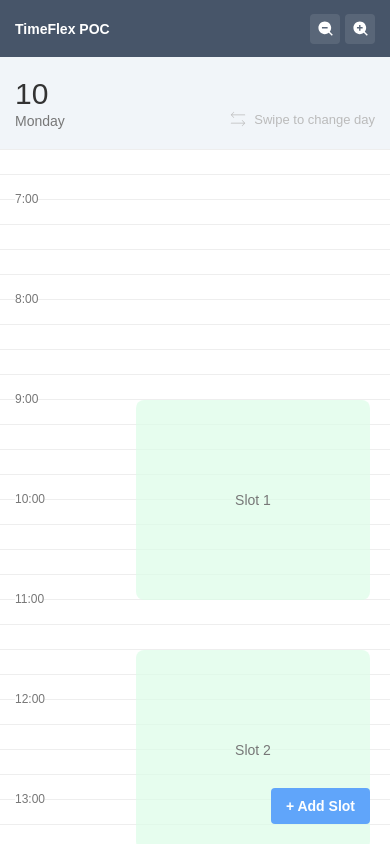
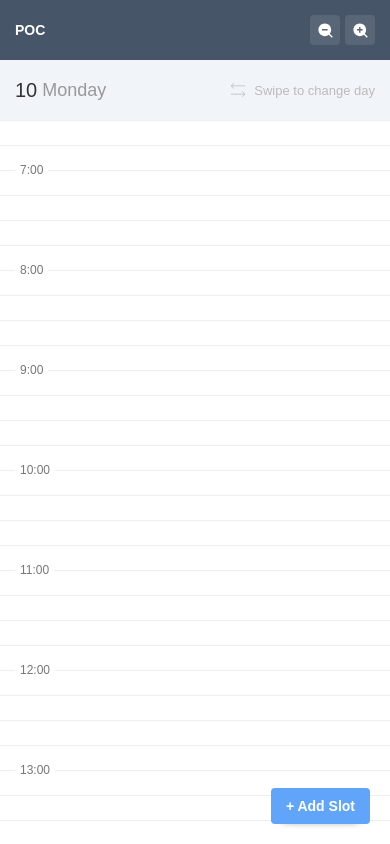
Before and after one commit to fraserboag/timeflex-poc, a React (Vite) app: page / in a window 390 px wide. Built offline with nearby package versions, Linux system fonts and the light colour scheme.

Commit message:
various small quality of life and style tweaks

```diff
--- a/index.html
+++ b/index.html
@@ -6,7 +6,7 @@
       name="viewport"
       content="width=device-width, initial-scale=1.0, maximum-scale=1.0, user-scalable=no"
     />
-    <title>TimeFlex POC</title>
+    <title>Proof of Concept</title>
   </head>
   <body>
     <div id="root"></div>
--- a/src/components/Calendar.jsx
+++ b/src/components/Calendar.jsx
@@ -21,14 +21,16 @@ const days = [
   { num: 16, label: "Sunday" },
 ];
 
+const fakeApiResponse = [
+  { id: 1, startInterval: "1110", numSlots: 8, label: "Slot 1" },
+  { id: 2, startInterval: "1120", numSlots: 8, label: "Slot 2" },
+  { id: 3, startInterval: "1410", numSlots: 31, label: "Slot 3" },
+];
+
 const intervalsPerDay = 48;
 
 function Calendar() {
-  const [slots, setSlots] = useState([
-    { id: 1, startInterval: "1010", numSlots: 8, label: "Slot 1" },
-    { id: 2, startInterval: "1020", numSlots: 8, label: "Slot 2" },
-    { id: 3, startInterval: "1410", numSlots: 31, label: "Slot 3" },
-  ]);
+  const [slots, setSlots] = useState(fakeApiResponse);
   const [selectedSlot, setSelectedSlot] = useState();
 
   const sensors = useSensors(
@@ -52,6 +54,10 @@ function Calendar() {
         label: `Slot ${newSlotId}`,
       },
     ]);
+    setSelectedSlot(newSlotId);
+    document.querySelectorAll(".day-timeline").forEach((el) => {
+      el.scrollTop = 0;
+    });
   };
 
   const deleteSlot = (slotId) => {
@@ -162,7 +168,7 @@ function Calendar() {
         <DragOverlay
           zIndex={999}
           dropAnimation={null}
-          className="drag-preview"
+          className={`drag-preview ${resizing ? "hidden" : ""}`}
         />
         <div className={`calendar ${dragging ? "dragging" : ""}`}>
           {days.map((day, i) => (
@@ -176,6 +182,7 @@ function Calendar() {
               zoomLevel={zoomLevel}
               setSelectedSlot={setSelectedSlot}
               selectedSlot={selectedSlot}
+              resizing={resizing}
             ></Day>
           ))}
         </div>
--- a/src/components/Day.jsx
+++ b/src/components/Day.jsx
@@ -13,6 +13,7 @@ function Day({
   zoomLevel,
   setSelectedSlot,
   selectedSlot,
+  resizing,
 }) {
   return (
     <div className="day">
@@ -36,6 +37,7 @@ function Day({
             id={`${dateNumber}${i < 10 ? "0" : ""}${i}`}
             key={i}
             setSelectedSlot={setSelectedSlot}
+            resizing={resizing}
           >
             {slots.map(
               (slot) =>
@@ -58,7 +60,7 @@ function Day({
   );
 }
 
-function TimeInterval({ id, children }) {
+function TimeInterval({ id, children, resizing }) {
   const { isOver, setNodeRef } = useDroppable({
     id: id,
   });
@@ -66,8 +68,9 @@ function TimeInterval({ id, children }) {
   return (
     <div
       ref={setNodeRef}
-      style={isOver ? { background: "#f8fafc" } : undefined}
-      className="timeinterval"
+      className={`timeinterval ${
+        isOver && resizing?.handle !== "end" ? "startposition" : ""
+      } ${isOver && resizing?.handle === "end" ? "endposition" : ""}`}
       id={id}
     >
       {children}
--- a/src/components/Header.jsx
+++ b/src/components/Header.jsx
@@ -26,7 +26,7 @@ function Header({
 
   return (
     <header className="header">
-      <div className="logo">TimeFlex POC</div>
+      <div className="logo">POC</div>
       {selectedSlot ? (
         <div className="slot-controls">
           <button
--- a/src/components/TimeSlot.jsx
+++ b/src/components/TimeSlot.jsx
@@ -24,7 +24,7 @@ function TimeSlot({ id, numSlots, label, setSelectedSlot, selectedSlot }) {
       }
       onClick={() => setSelectedSlot(id)}
     >
-      <span className="timeslot-label">{label}</span>
+      {/* <span className="timeslot-label">{label}</span> */}
       <ResizeStart slotId={id} />
       <ResizeEnd slotId={id} />
     </div>
--- a/src/styles/Calendar.scss
+++ b/src/styles/Calendar.scss
@@ -10,7 +10,7 @@
   display: flex;
   flex-direction: row;
   border-top: 1px solid #ccc;
-  min-height: 200px;
+  min-height: 160px;
   position: relative;
   // touch-action: pan-x;
 
@@ -56,6 +56,26 @@
       position: relative;
       display: flex;
       align-items: center;
+
+      &.startposition:before{
+        content: "";
+        position: absolute;
+        top: 0;
+        left: 0;
+        width: 1px;
+        height: 100%;
+        background: #60a5fa;
+      }
+
+      &.endposition:before{
+        content: "";
+        position: absolute;
+        top: 0;
+        right: 0;
+        width: 1px;
+        height: 100%;
+        background: #60a5fa;
+      }
     }
 
     .hours-display {
@@ -70,11 +90,11 @@
         flex: 1;
         text-align: center;
         font-size: 12px;
-        color: #777;
+        color: #ccc;
 
         span {
           background: white;
-          padding: 5px;
+          padding: 5px 0;
         }
       }
     }
@@ -83,10 +103,6 @@
 
 .day:first-child {
   border-top: 0;
-}
-
-.day:not(:first-child) .day-timeline .hours-display {
-  display: none;
 }
 
 .create-slot {
@@ -100,19 +116,19 @@
   color: white;
   font-weight: bold;
   cursor: pointer;
-  transition: background 200ms;
   padding: 7px 10px;
-
-  &:hover {
-    background: #93c5fd;
-  }
 }
 
 .drag-preview {
   cursor: grabbing;
   box-shadow: 0 10px 28px -30px black;
-  border: 3px dashed #cbd5e1;
-  border-radius: 8px;
+  border: 1px dashed #cbd5e1;
+  background: rgba(0,0,0,0.02);
+  border-radius: 4px;
+
+  &.hidden{
+    opacity: 0;
+  }
 }
 
 @media (max-width: 700px) {
@@ -136,7 +152,10 @@
 
     .day-label {
       width: 100%;
-      padding: 20px 15px;
+      flex: 0 0 60px;
+      flex-direction: row;
+      align-items: center;
+      padding: 0 15px;
 
       .mobile-hint {
         display: flex;
@@ -156,11 +175,20 @@
     }
 
     .day-label-number {
-      margin-bottom: 2px;
+      margin-bottom: 0;
+      font-size: 20px;
+      margin-right: 5px;
+    }
+
+    .day-label-weekday{
+      font-size: 18px;
+      font-weight: lighter;
+      color: #999;
     }
 
     .day-timeline {
       flex-direction: column;
+      scroll-behavior: smooth;
 
       .timeinterval {
         height: auto;
@@ -169,6 +197,22 @@
         border-top: 1px solid #eee;
         align-items: initial;
         justify-content: center;
+
+        &.startposition:before{
+          top: 0;
+          left: 0;
+          height: 1px;
+          width: 100%;
+        }
+
+        &.endposition:before{
+          top: auto;
+          bottom: 0;
+          right: 0;
+          height: 1px;
+          width: 100%;
+        }
+
       }
 
       .hours-display {
@@ -181,9 +225,10 @@
         .time {
           display: flex;
           align-items: center;
+          color: #777;
 
           span {
-            padding: 5px 0;
+            padding: 0 5px;
           }
         }
       }
@@ -213,9 +258,6 @@
     left: auto;
     right: 20px;
     padding: 10px 15px;
-  }
-
-  .drag-preview {
-    border-width: 3px;
+    box-shadow: 0 7px 10px -12px black;
   }
 }
--- a/src/styles/Header.scss
+++ b/src/styles/Header.scss
@@ -2,7 +2,7 @@
   background: #475569;
   color: white;
   padding: 0 20px;
-  height: 60px;
+  flex: 0 0 60px;
   display: flex;
   flex-direction: row;
   justify-content: space-between;
--- a/src/styles/TimeSlot.scss
+++ b/src/styles/TimeSlot.scss
@@ -1,5 +1,6 @@
 .timeslot {
   background: rgba(220, 252, 231, 0.7);
+  border: 1px solid #cbd5e1;
   color: #777;
   font-size: 14px;
   font-weight: lighter;
@@ -15,17 +16,16 @@
   align-items: center;
   justify-content: center;
   outline: none;
-  border-radius: 8px;
+  border-radius: 4px;
 
   &[aria-pressed="true"] {
     opacity: 0.5;
   }
 
   &.selected {
-    background: rgba(220, 252, 231, 1);
-    border: 3px solid #34d399;
     font-weight: bold;
     z-index: 50;
+    box-shadow: 0 10px 28px -30px black;
 
     .resize-handle {
       color: #ccc;
@@ -43,7 +43,15 @@
     border-radius: 15px;
     position: absolute;
     top: calc(50% - 15px);
-    border: 3px solid #34d399;
+    border: 1px solid #cbd5e1;
+
+    &[aria-pressed="true"] {
+      background: #94a3b8;
+      border-color: #94a3b8;
+      svg{
+        color: white;
+      }
+    }
 
     svg {
       font-size: 20px;
@@ -67,13 +75,8 @@
     bottom: initial;
     right: 20px;
 
-    &.selected {
-      border-width: 2px;
-    }
-
     .resize-handle {
       left: calc(50% - 15px);
-      border-width: 2px;
 
       svg {
         transform: rotate(90deg);
```
Also changed, not shown: 1 other file (tests, documents, lock files or other folders).
